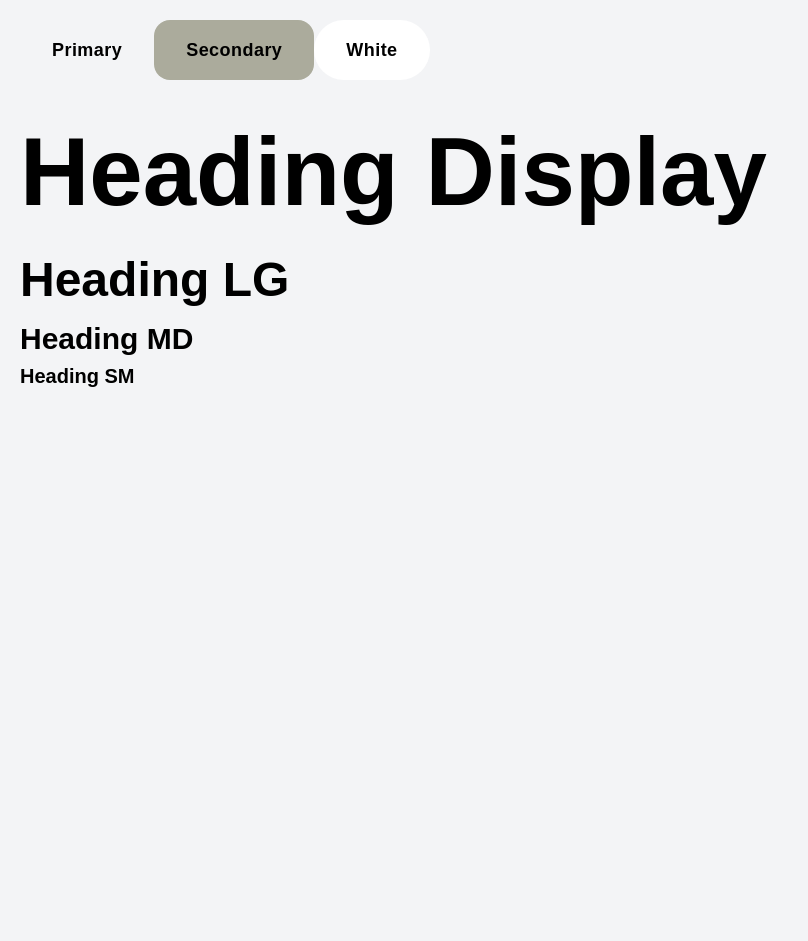
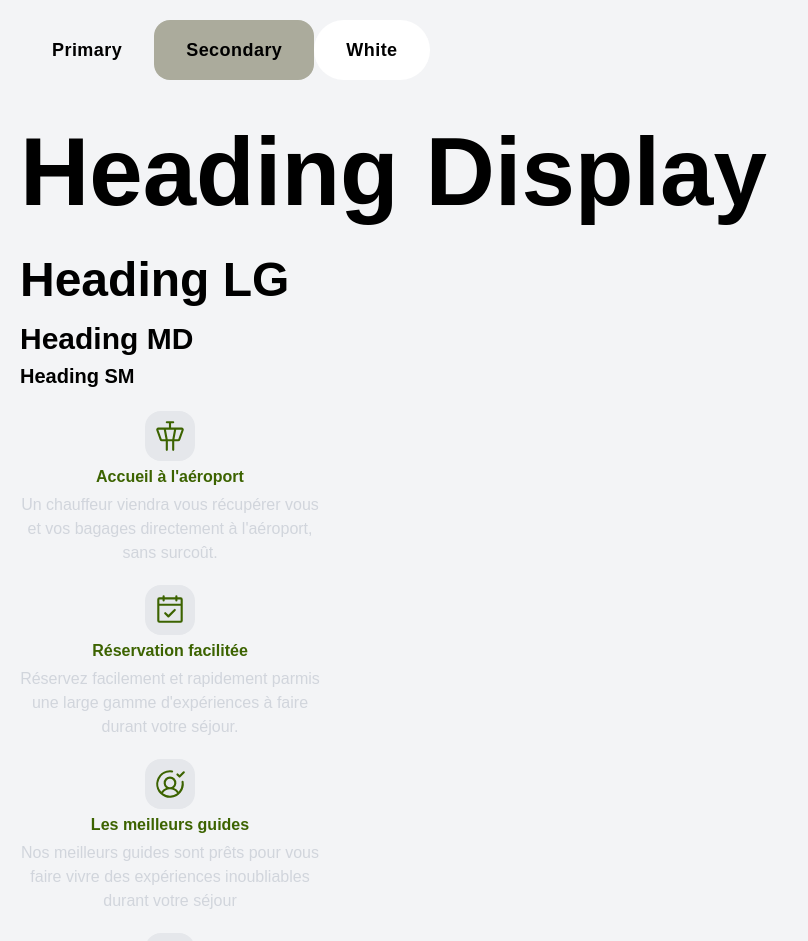
Before and after one commit to ElPotatoCorp/tp-01-tailwindcss, a React (Vite) app: page / in a window 1280 px wide. Shown: the top 941 px of the page, without its empty margins (0-808 px from the left). Before the commit the page ends 800 px from the top, so only its background shows below. Built offline with nearby package versions, Linux system fonts and the light colour scheme; a web font is replaced by a local one.

Commit message:
Composant Benefit

```diff
--- a/package.json
+++ b/package.json
@@ -10,6 +10,7 @@
     "preview": "vite preview"
   },
   "dependencies": {
+    "@phosphor-icons/react": "^2.1.10",
     "@tailwindcss/vite": "^4.3.3",
     "react": "^19.2.8",
     "react-dom": "^19.2.8",
--- a/src/App.tsx
+++ b/src/App.tsx
@@ -1,5 +1,7 @@
+import { Benefit } from "./components/benefit";
 import { Button } from "./components/button";
 import { Heading } from "./components/heading";
+import { BENEFITS } from "./data/benefits.data";
 
 function App() {
   return (
@@ -15,6 +17,9 @@ function App() {
         <Heading as="h2" size="md">Heading MD</Heading>
         <Heading as="h2" size="sm">Heading SM</Heading>
       </div>
+      <div className="flex flex-col gap-5">
+        {BENEFITS.map(benefit => <Benefit benefit={benefit} />)}
+      </div>
     </div>
   );
 }
--- /dev/null
+++ b/src/components/benefit.tsx
@@ -0,0 +1,19 @@
+import * as Icons from "@phosphor-icons/react";
+import type { FC } from "react";
+import type { BenefitData } from "../data/benefits.data";
+
+type Props = {
+  benefit: BenefitData
+}
+
+export const Benefit: FC<Props> = function (props: Props) {
+  const Icon = Icons[props.benefit.icon] as Icons.Icon;
+
+  return (
+    <div className="flex flex-col items-center gap-1 max-w-75">
+      <Icon size={50} color="oklch(45.3% 0.124 130.933)" className="bg-gray-200 p-2 rounded-2xl" />
+      <p className="font-bold text-lime-800">{props.benefit.label}</p>
+      <p className="text-center font-medium text-gray-300">{props.benefit.description}</p>
+    </div>
+  );
+}
--- /dev/null
+++ b/src/data/benefits.data.ts
@@ -0,0 +1,31 @@
+import type * as Icons from "@phosphor-icons/react";
+
+export type BenefitData = {
+  icon: keyof typeof Icons;
+  label: string;
+  description: string;
+};
+
+export const BENEFITS: BenefitData[] = [
+  {
+    icon: "AirTrafficControlIcon",
+    label: "Accueil à l'aéroport",
+    description:
+      "Un chauffeur viendra vous récupérer vous et vos bagages directement à l'aéroport, sans surcoût.",
+  },
+  {
+    icon: "CalendarCheckIcon",
+    label: "Réservation facilitée",
+    description: "Réservez facilement et rapidement parmis une large gamme d'expériences à faire durant votre séjour."
+  },
+  {
+    icon: "UserCircleCheckIcon",
+    label: "Les meilleurs guides",
+    description: "Nos meilleurs guides sont prêts pour vous faire vivre des expériences inoubliables durant votre séjour"
+  },
+  {
+    icon: "SealPercent",
+    label: "Des tonnes de promos",
+    description: "Partez à prix réduits sur les périodes de faible affluence tout en profitant d'une expérience complète"
+  }
+];
```
Also changed, not shown: 1 other file (tests, documents, lock files or other folders).
